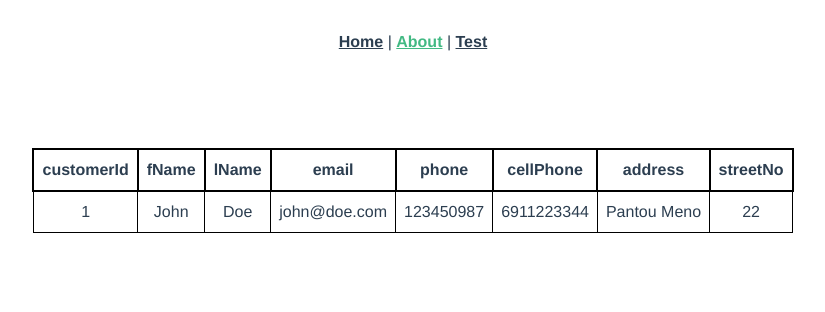
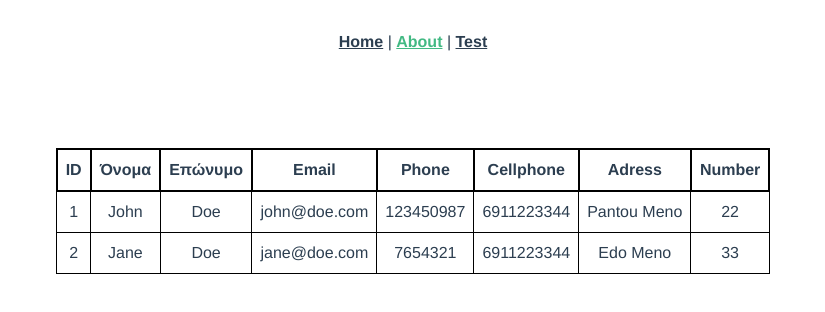
Before and after one commit to KonsDouk/eshop-FE, a Vue app: page /about in a window 1280 px wide. Shown: the top 312 px of the page, without its empty margins (227-1052 px from the left). Built offline with nearby package versions, Linux system fonts and the light colour scheme.

Commit message:
shenanigans to pick clicked rows id

```diff
--- a/src/components/TableComponent.vue
+++ b/src/components/TableComponent.vue
@@ -2,10 +2,10 @@
   <div>
     <table style="border: solid 1px black; margin: auto;">
         <tr style="border: solid 2px black;" >
-            <th v-for="(columns, index) in this.tableColumns" :key="index" style="border:solid 2px black; padding: 0.5em">{{ columns }}</th>
+            <th v-for="(columns, index) in this.tableHeaders" :key="index" style="border:solid 2px black; padding: 0.5em">{{ columns }}</th>
         </tr>
-        <tr style="solid 1px black;">
-            <td v-for="(columns, index) in this.tableData" :key="index" style="border:solid 1px black; padding: 0.5em;">{{ columns }}</td>
+        <tr v-for="(items, index) in this.tableRows" :key="index" style="solid 1px black;" @click="test(this.customerData[items])">
+            <td v-for="(columnData, index) in this.customerData[items]" :key="index" style="border:solid 1px black; padding: 0.5em;">{{ columnData }}</td>
         </tr>
     </table>
   </div>
@@ -24,14 +24,25 @@ export default {
     },
     data(){
         return {
-            tableColumns: [],
+            tableRows: [],
             tabledata: [],
+            tableHeaders: null,
         }
     },
     mounted(){
-        this.tableColumns = Object.keys(this.customerData)
+        this.tableRows = Object.keys(this.customerData)
         this.tableData = Object.values(this.customerData)
-        console.log(this.customerData)
+        console.log('customerData', this.customerData)
+        console.log('tableRows', this.tableRows)
+
+        //if (klisi === customers){
+            this.tableHeaders = ['ID', 'Όνομα', 'Επώνυμο', 'Email', 'Phone', 'Cellphone', 'Adress', 'Number']
+        //} else { ανάλογα με το τι θα δείχνουμε}
+    },
+    methods: {
+        test(x){
+            console.log(x.customerId)
+        }
     }
 }
 </script>
--- a/src/views/AboutView.vue
+++ b/src/views/AboutView.vue
@@ -36,6 +36,7 @@ export default {
         productCharacteristics: 'Lorem ipsum dolor, sit amet consectetur adipisicing elit. Maxime, distinctio!',
       },
       customers: {
+        1: {
           customerId: 1,
           fName: 'John',
           lName: 'Doe',
@@ -44,6 +45,19 @@ export default {
           cellPhone: '6911223344',
           address: 'Pantou Meno',
           streetNo: '22',
+
+        },
+        2: {
+          customerId: 2,
+          fName: 'Jane',
+          lName: 'Doe',
+          email: 'jane@doe.com',
+          phone: '7654321',
+          cellPhone: '6911223344',
+          address: 'Edo Meno',
+          streetNo: '33',
+
+        }
       },
       productImages: []
     }
```
Lines whose indentation alone changed are shown as unchanged.
